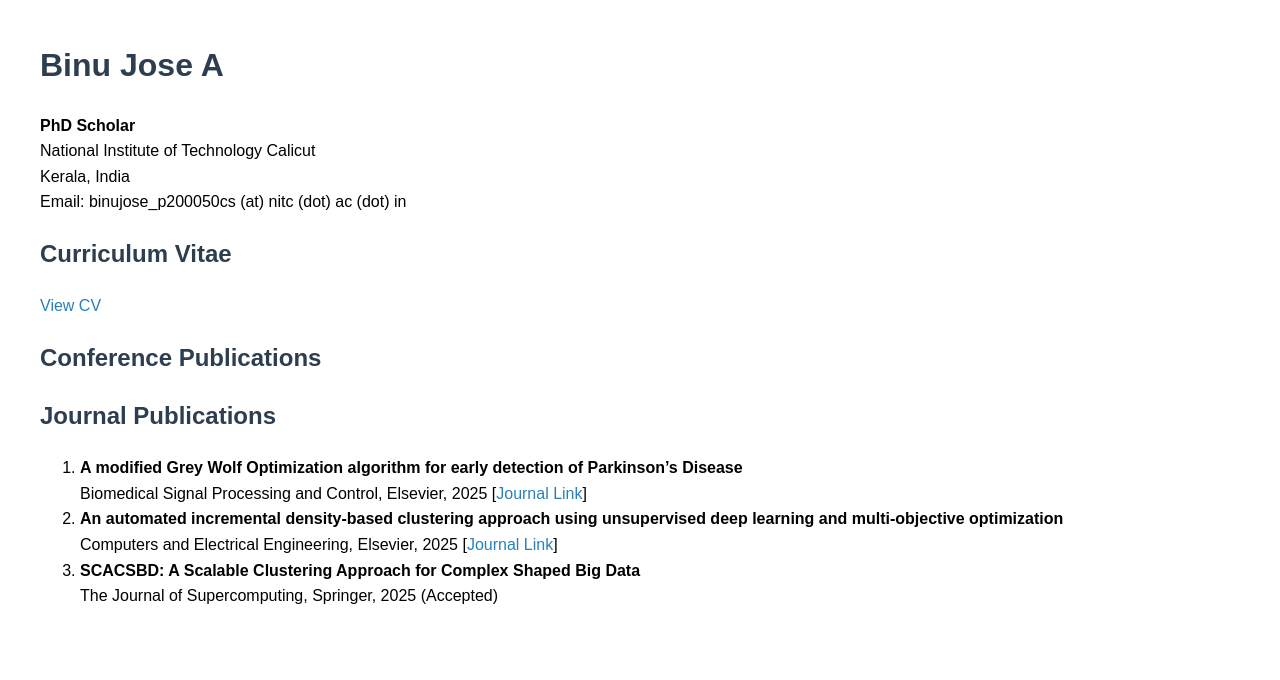
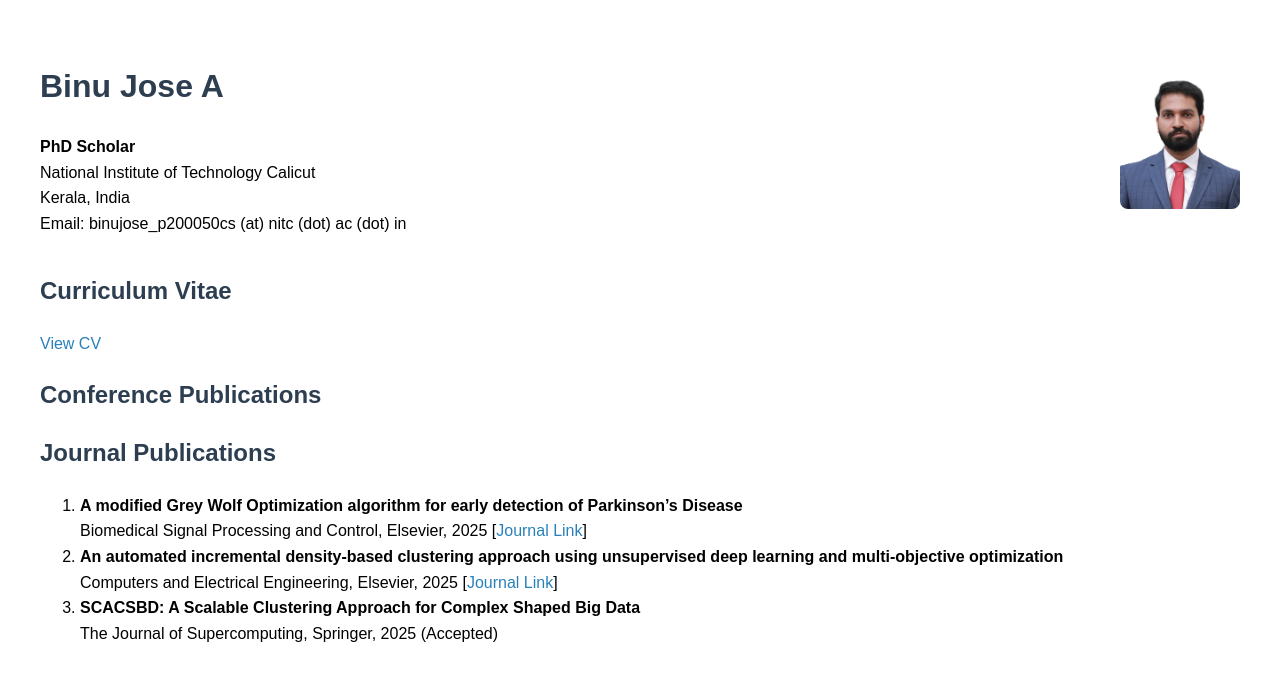
Before and after one commit to BinuJoseA/binujose.github.io, a plain HTML site: page index.html in a window 1280 px wide. Drawn offline with Linux system fonts and the light colour scheme.

Commit message:
index.html

```diff
--- a/index.html
+++ b/index.html
@@ -5,19 +5,42 @@
     <title>Binu Jose A</title>
     <style>
         body { font-family: Arial, sans-serif; margin: 40px; line-height: 1.6; }
+         .header {
+            display: flex;
+            justify-content: space-between;
+            align-items: center;
+        }
+        .header img {
+            width: 120px;  /* Adjust size as needed */
+            height: auto;
+            border-radius: 8px; /* Optional: rounded corners */
+        }
         h1, h2 { color: #2c3e50; }
         a { color: #2980b9; text-decoration: none; }
         a:hover { text-decoration: underline; }
     </style>
 </head>
 <body>
-
+<!--
 <h1>Binu Jose A</h1>
 <p><strong>PhD Scholar</strong><br>
 National Institute of Technology Calicut<br>
 Kerala, India <br>
 Email: binujose_p200050cs (at) nitc (dot) ac (dot) in</p>
-
+-->
+<div class="header">
+    <div>
+        <h1>Binu Jose A</h1>
+        <p><strong>PhD Scholar</strong><br>
+        National Institute of Technology Calicut<br>
+        Kerala, India <br>
+        Email: binujose_p200050cs (at) nitc (dot) ac (dot) in</p>
+    </div>
+    <div>
+        <!-- Replace the src with the actual path to your image -->
+        <img src="photo_new123.png" alt="Binu Jose A">
+    </div>
+</div>
 <h2>Curriculum Vitae</h2>
 <p><a href="https://binujosea.github.io/CV.pdf" target="_blank">View CV</a></p>
 
```
